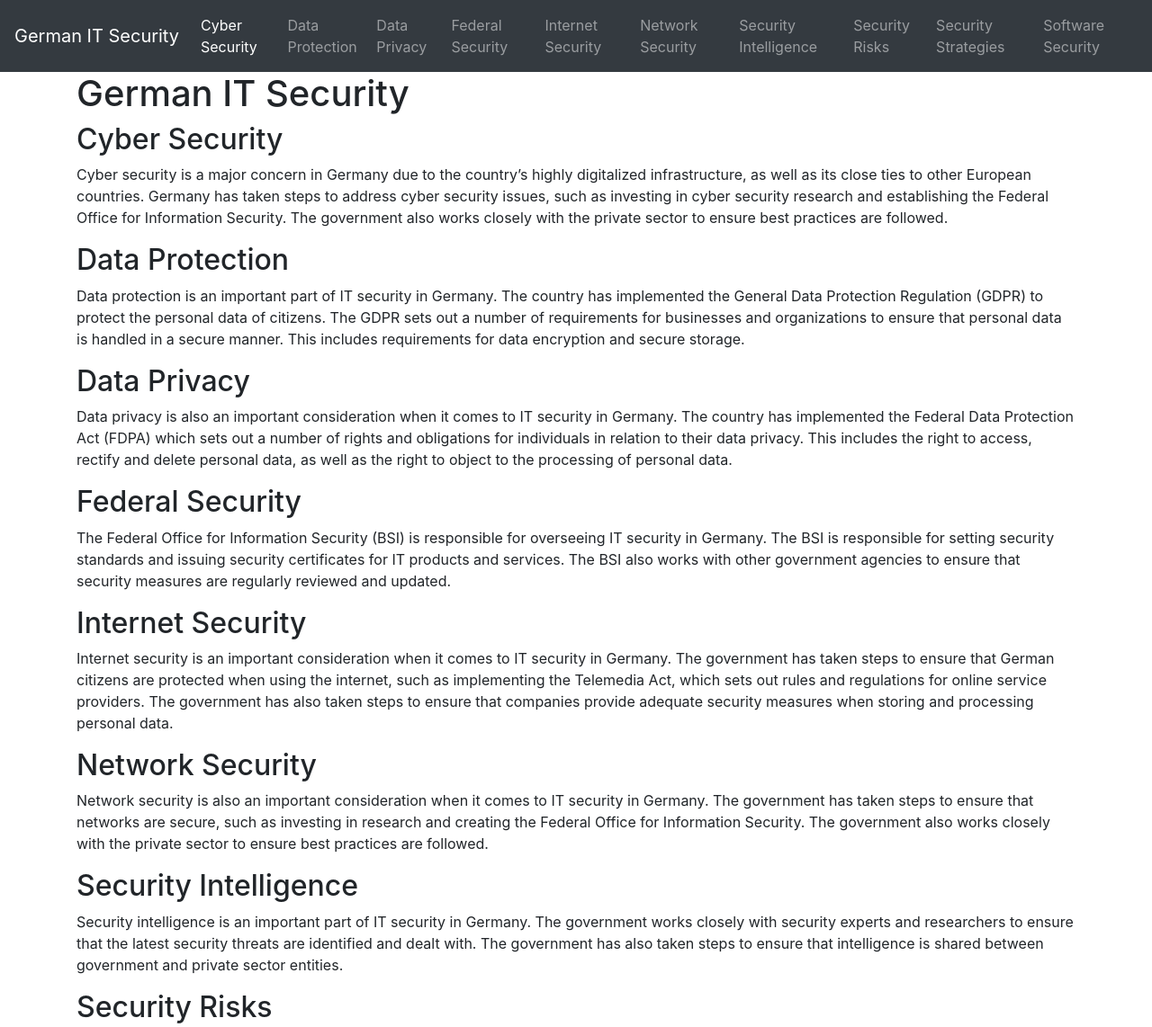
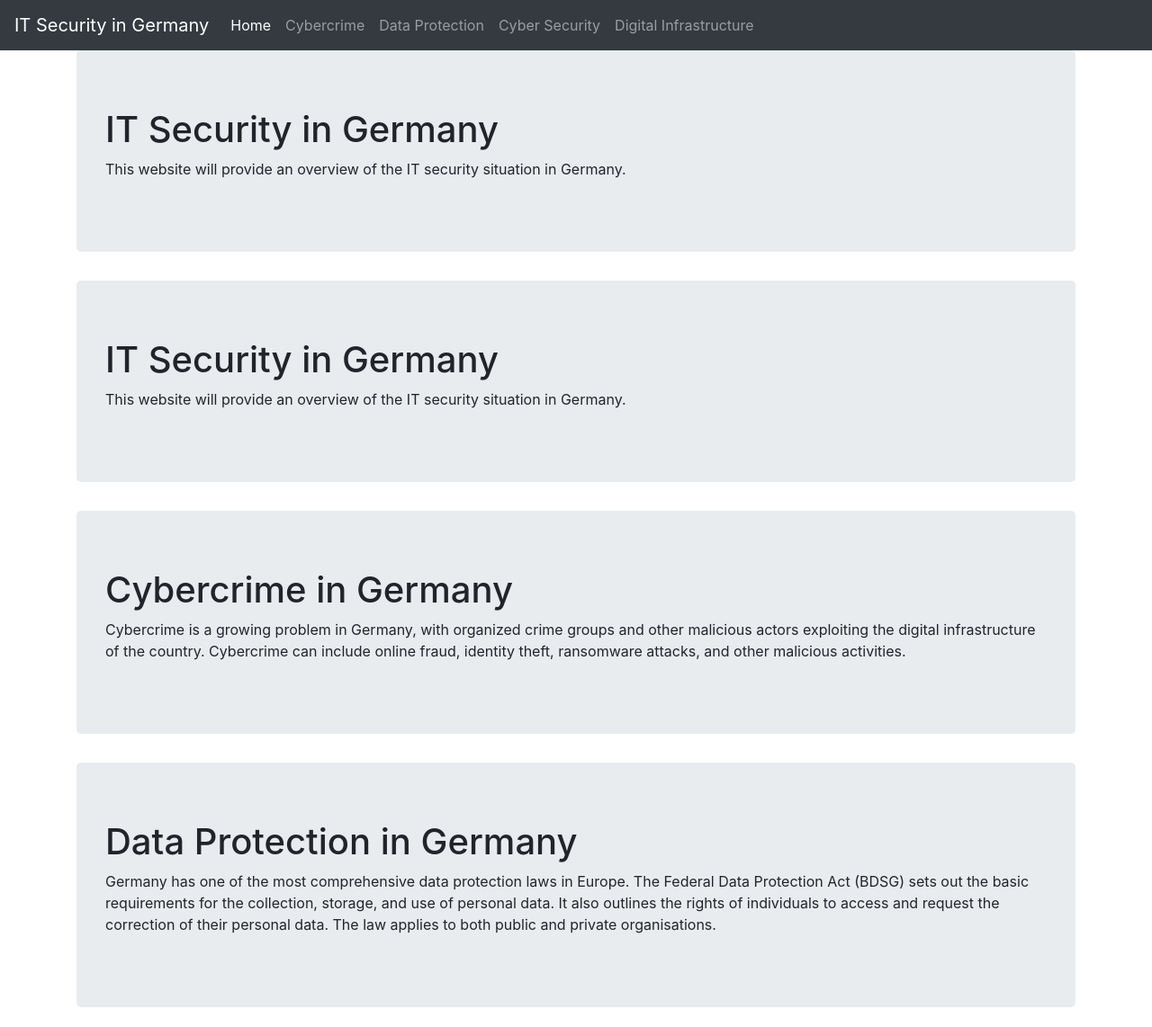
Before and after one commit to Ptronix/WhiteHat, a plain HTML site: page index.html in a window 1280 px wide. Shown: the top 1142 px of the page at 90% size. Drawn offline with nearby package versions, Linux system fonts and the light colour scheme.

Commit message:
Update index.html

```diff
--- a/index.html
+++ b/index.html
@@ -1,86 +1,169 @@
 <!DOCTYPE html>
-<html lang="en">
+<html>
 <head>
-  <meta charset="UTF-8">
+    <title> IT Security in Germany</title>
+    <meta charset="utf-8">
     <meta name="viewport" content="width=device-width, initial-scale=1.0">
-  <title>German IT Security</title>
-  <link rel="stylesheet" href="https://maxcdn.bootstrapcdn.com/bootstrap/4.0.0/css/bootstrap.min.css" integrity="sha384-Gn5384xqQ1aoWXA+058RXPxPg6fy4IWvTNh0E263XmFcJlSAwiGgFAW/dAiS6JXm" crossorigin="anonymous">
+    <link rel="stylesheet" href="https://stackpath.bootstrapcdn.com/bootstrap/4.4.1/css/bootstrap.min.css" integrity="sha384-Vkoo8x4CGsO3+Hhxv8T/Q5PaXtkKtu6ug5TOeNV6gBiFeWPGFN9MuhOf23Q9Ifjh" crossorigin="anonymous">
 </head>
+
 <body>
 
     <nav class="navbar navbar-expand-lg navbar-dark bg-dark">
-    <a class="navbar-brand" href="#">German IT Security</a>
+        <a class="navbar-brand" href="#">IT Security in Germany</a>
         <button class="navbar-toggler" type="button" data-toggle="collapse" data-target="#navbarSupportedContent" aria-controls="navbarSupportedContent" aria-expanded="false" aria-label="Toggle navigation">
             <span class="navbar-toggler-icon"></span>
         </button>
-
         <div class="collapse navbar-collapse" id="navbarSupportedContent">
-      <ul class="navbar-nav ml-auto">
+            <ul class="navbar-nav mr-auto">
                 <li class="nav-item active">
-          <a class="nav-link" href="#cyber-security">Cyber Security</a>
+                    <a class="nav-link" href="index.html">Home <span class="sr-only">(current)</span></a>
                 </li>
                 <li class="nav-item">
-          <a class="nav-link" href="#data-protection">Data Protection</a>
+                    <a class="nav-link" href="cybercrime.html">Cybercrime</a>
                 </li>
                 <li class="nav-item">
-          <a class="nav-link" href="#data-privacy">Data Privacy</a>
+                    <a class="nav-link" href="data-protection.html">Data Protection</a>
                 </li>
                 <li class="nav-item">
-          <a class="nav-link" href="#federal-security">Federal Security</a>
+                    <a class="nav-link" href="cyber-security.html">Cyber Security</a>
                 </li>
                 <li class="nav-item">
-          <a class="nav-link" href="#internet-security">Internet Security</a>
-        </li>
-        <li class="nav-item">
-          <a class="nav-link" href="#network-security">Network Security</a>
-        </li>
-        <li class="nav-item">
-          <a class="nav-link" href="#security-intelligence">Security Intelligence</a>
-        </li>
-        <li class="nav-item">
-          <a class="nav-link" href="#security-risks">Security Risks</a>
-        </li>
-        <li class="nav-item">
-          <a class="nav-link" href="#security-strategies">Security Strategies</a>
-        </li>
-        <li class="nav-item">
-          <a class="nav-link" href="#software-security">Software Security</a>
+                    <a class="nav-link" href="digital-infrastructure.html">Digital Infrastructure</a>
                 </li>
             </ul>
         </div>
     </nav>
 
     <div class="container">
-    <div class="row">
-      <div class="col-12">
-        <h1>German IT Security</h1>
-        <h2 id="cyber-security">Cyber Security</h2>
-        <p>Cyber security is a major concern in Germany due to the country’s highly digitalized infrastructure, as well as its close ties to other European countries. Germany has taken steps to address cyber security issues, such as investing in cyber security research and establishing the Federal Office for Information Security. The government also works closely with the private sector to ensure best practices are followed.</p>
-        <h2 id="data-protection">Data Protection</h2>
-        <p>Data protection is an important part of IT security in Germany. The country has implemented the General Data Protection Regulation (GDPR) to protect the personal data of citizens. The GDPR sets out a number of requirements for businesses and organizations to ensure that personal data is handled in a secure manner. This includes requirements for data encryption and secure storage.</p>
-        <h2 id="data-privacy">Data Privacy</h2>
-        <p>Data privacy is also an important consideration when it comes to IT security in Germany. The country has implemented the Federal Data Protection Act (FDPA) which sets out a number of rights and obligations for individuals in relation to their data privacy. This includes the right to access, rectify and delete personal data, as well as the right to object to the processing of personal data.</p>
-        <h2 id="federal-security">Federal Security</h2>
-        <p>The Federal Office for Information Security (BSI) is responsible for overseeing IT security in Germany. The BSI is responsible for setting security standards and issuing security certificates for IT products and services. The BSI also works with other government agencies to ensure that security measures are regularly reviewed and updated.</p>
-        <h2 id="internet-security">Internet Security</h2>
-        <p>Internet security is an important consideration when it comes to IT security in Germany. The government has taken steps to ensure that German citizens are protected when using the internet, such as implementing the Telemedia Act, which sets out rules and regulations for online service providers. The government has also taken steps to ensure that companies provide adequate security measures when storing and processing personal data.</p>
-        <h2 id="network-security">Network Security</h2>
-        <p>Network security is also an important consideration when it comes to IT security in Germany. The government has taken steps to ensure that networks are secure, such as investing in research and creating the Federal Office for Information Security. The government also works closely with the private sector to ensure best practices are followed.</p>
-        <h2 id="security-intelligence">Security Intelligence</h2>
-        <p>Security intelligence is an important part of IT security in Germany. The government works closely with security experts and researchers to ensure that the latest security threats are identified and dealt with. The government has also taken steps to ensure that intelligence is shared between government and private sector entities.</p>
-        <h2 id="security-risks">Security Risks</h2>
-        <p>Security risks are an important consideration when it comes to IT security in Germany. The government has taken steps to identify and address security risks, such as investing in research and introducing the Federal Office for Information Security. The government also works closely with the private sector to ensure best practices are followed.</p>
-        <h2 id="security-strategies">Security Strategies</h2>
-        <p>Security strategies are an important part of IT security in Germany. The government works closely with security experts and researchers to ensure that the latest security strategies are implemented. The government has also taken steps to ensure that security strategies are regularly reviewed and updated.</p>
-        <h2 id="software-security">Software Security</h2>
-        <p>Software security is an important consideration when it comes to IT security in Germany. The government has taken steps to ensure that software is secure, such as introducing the Federal Office for Information Security. The government also works closely with the private sector to ensure best practices are followed.</p>
-      </div>
+        <div class="jumbotron">
+            <h1>IT Security in Germany</h1>
+            <p>This website will provide an overview of the IT security situation in Germany.</p>
         </div>
     </div>
 
-  <script src="https://code.jquery.com/jquery-3.2.1.slim.min.js" integrity="sha384-KJ3o2DKtIkvYIK3UENzmM7KCkRr/rE9/Qpg6aAZGJwFDMVNA/GpGFF93hXpG5KkN" crossorigin="anonymous"></script>
-  <script src="https://cdnjs.cloudflare.com/ajax/libs/popper.js/1.12.9/umd/popper.min.js" integrity="sha384-ApNbgh9B+Y1QKtv3Rn7W3mgPxhU9K/ScQsAP7hUibX39j7fakFPskvXusvfa0b4Q" crossorigin="anonymous"></script>
-  <script src="https://maxcdn.bootstrapcdn.com/bootstrap/4.0.0/js/bootstrap.min.js" integrity="sha384-JZR6Spejh4U02d8jOt6vLEHfe/JQGiRRSQQxSfFWpi1MquVdAyjUar5+76PVCmYl" crossorigin="anonymous"></script>
+    <script src="https://code.jquery.com/jquery-3.4.1.slim.min.js" integrity="sha384-J6qa4849blE2+poT4WnyKhv5vZF5SrPo0iEjwBvKU7imGFAV0wwj1yYfoRSJoZ+n" crossorigin="anonymous"></script>
+    <script src="https://cdn.jsdelivr.net/npm/popper.js@1.16.0/dist/umd/popper.min.js" integrity="sha384-Q6E9RHvbIyZFJoft+2mJbHaEWldlvI9IOYy5n3zV9zzTtmI3UksdQRVvoxMfooAo" crossorigin="anonymous"></script>
+    <script src="https://stackpath.bootstrapcdn.com/bootstrap/4.4.1/js/bootstrap.min.js" integrity="sha384-wfSDF2E50Y2D1uUdj0O3uMBJnjuUD4Ih7YwaYd1iqfktj0Uod8GCExl3Og8ifwB6" crossorigin="anonymous"></script>
 
 </body>
 </html>
+
+
+<!-- Home Page -->
+<!DOCTYPE html>
+<html>
+
+<head>
+    <title> IT Security in Germany</title>
+    <meta charset="utf-8">
+    <meta name="viewport" content="width=device-width, initial-scale=1.0">
+    <link rel="stylesheet" href="https://stackpath.bootstrapcdn.com/bootstrap/4.4.1/css/bootstrap.min.css" integrity="sha384-Vkoo8x4CGsO3+Hhxv8T/Q5PaXtkKtu6ug5TOeNV6gBiFeWPGFN9MuhOf23Q9Ifjh" crossorigin="anonymous">
+</head>
+
+<body>
+    <div class="container">
+        <div class="jumbotron">
+            <h1>IT Security in Germany</h1>
+            <p>This website will provide an overview of the IT security situation in Germany.</p>
+        </div>
+    </div>
+</body>
+
+</html>
+
+<!-- Cybercrime Page -->
+<!DOCTYPE html>
+<html>
+
+<head>
+    <title> Cybercrime in Germany</title>
+    <meta charset="utf-8">
+    <meta name="viewport" content="width=device-width, initial-scale=1.0">
+    <link rel="stylesheet" href="https://stackpath.bootstrapcdn.com/bootstrap/4.4.1/css/bootstrap.min.css" integrity="sha384-Vkoo8x4CGsO3+Hhxv8T/Q5PaXtkKtu6ug5TOeNV6gBiFeWPGFN9MuhOf23Q9Ifjh" crossorigin="anonymous">
+</head>
+
+<body>
+    <div class="container">
+        <div class="jumbotron">
+            <h1>Cybercrime in Germany</h1>
+            <p>
+                Cybercrime is a growing problem in Germany, with organized crime groups and other malicious actors exploiting the digital infrastructure of the country. Cybercrime can include online fraud, identity theft, ransomware attacks, and other malicious activities.
+            </p>
+        </div>
+    </div>
+</body>
+
+</html>
+
+<!-- Data Protection Page -->
+<!DOCTYPE html>
+<html>
+
+<head>
+    <title> Data Protection in Germany</title>
+    <meta charset="utf-8">
+    <meta name="viewport" content="width=device-width, initial-scale=1.0">
+    <link rel="stylesheet" href="https://stackpath.bootstrapcdn.com/bootstrap/4.4.1/css/bootstrap.min.css" integrity="sha384-Vkoo8x4CGsO3+Hhxv8T/Q5PaXtkKtu6ug5TOeNV6gBiFeWPGFN9MuhOf23Q9Ifjh" crossorigin="anonymous">
+</head>
+
+<body>
+    <div class="container">
+        <div class="jumbotron">
+            <h1>Data Protection in Germany</h1>
+            <p>
+                Germany has one of the most comprehensive data protection laws in Europe. The Federal Data Protection Act (BDSG) sets out the basic requirements for the collection, storage, and use of personal data. It also outlines the rights of individuals to access and request the correction of their personal data. The law applies to both public and private organisations.
+            </p>
+        </div>
+    </div>
+</body>
+
+</html>
+
+<!-- Cyber Security Page -->
+<!DOCTYPE html>
+<html>
+
+<head>
+    <title> Cyber Security in Germany</title>
+    <meta charset="utf-8">
+    <meta name="viewport" content="width=device-width, initial-scale=1.0">
+    <link rel="stylesheet" href="https://stackpath.bootstrapcdn.com/bootstrap/4.4.1/css/bootstrap.min.css" integrity="sha384-Vkoo8x4CGsO3+Hhxv8T/Q5PaXtkKtu6ug5TOeNV6gBiFeWPGFN9MuhOf23Q9Ifjh" crossorigin="anonymous">
+</head>
+
+<body>
+    <div class="container">
+        <div class="jumbotron">
+            <h1>Cyber Security in Germany</h1>
+            <p>
+                Germany has taken several measures to strengthen its cyber security posture. The government has established several cyber security initiatives, including the Federal Office for Information Security (BSI). The BSI is responsible for securing the digital infrastructure of the country and is tasked with developing and implementing cyber security policies.
+            </p>
+        </div>
+    </div>
+</body>
+
+</html>
+
+<!-- Digital Infrastructure Page -->
+<!DOCTYPE html>
+<html>
+
+<head>
+    <title> Digital Infrastructure in Germany</title>
+    <meta charset="utf-8">
+    <meta name="viewport" content="width=device-width, initial-scale=1.0">
+    <link rel="stylesheet" href="https://stackpath.bootstrapcdn.com/bootstrap/4.4.1/css/bootstrap.min.css" integrity="sha384-Vkoo8x4CGsO3+Hhxv8T/Q5PaXtkKtu6ug5TOeNV6gBiFeWPGFN9MuhOf23Q9Ifjh" crossorigin="anonymous">
+</head>
+
+<body>
+    <div class="container">
+        <div class="jumbotron">
+            <h1>Digital Infrastructure in Germany</h1>
+            <p>
+                Germany has been a leader in investing in and developing its digital infrastructure. The government has invested heavily in building out its telecoms infrastructure, rolling out high-speed fibre connections and 5G networks across the country. It has also been investing in digital technologies such as artificial intelligence, blockchain, and quantum computing.
+            </p>
+        </div>
+    </div>
+</body>
+
+</html>
```
Lines whose indentation alone changed are shown as unchanged.
